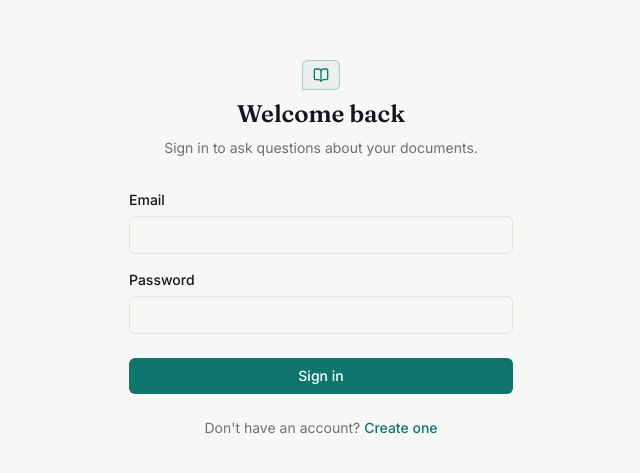
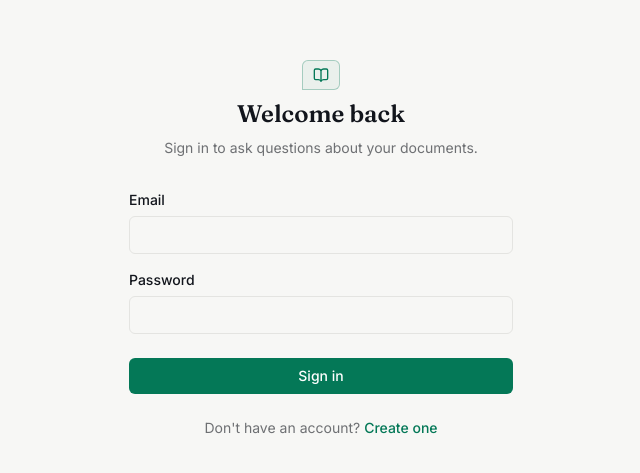
Before and after one commit to Arpithaapoojary/DocIntel, a React (Vite) app in the folder frontend/: page /login in a window 1280 px wide. Shown: the part 151-624 px from the top of the page, without its empty margins (319-959 px from the left). Built offline with nearby package versions, Linux system fonts and the light colour scheme; no server answers.

Commit message:
style: enhance UI design with premium emerald green theme colors

```diff
--- a/frontend/tailwind.config.js
+++ b/frontend/tailwind.config.js
@@ -10,9 +10,9 @@ export default {
         surface: '#FFFFFF',
         line: '#E4E4E1',
         signal: {
-          DEFAULT: '#0F766E',
-          light: '#14B8A6',
-          dark: '#2DD4BF',
+          DEFAULT: '#047857',
+          light: '#10B981',
+          dark: '#34D399',
         },
         flag: {
           DEFAULT: '#B45309',
```
